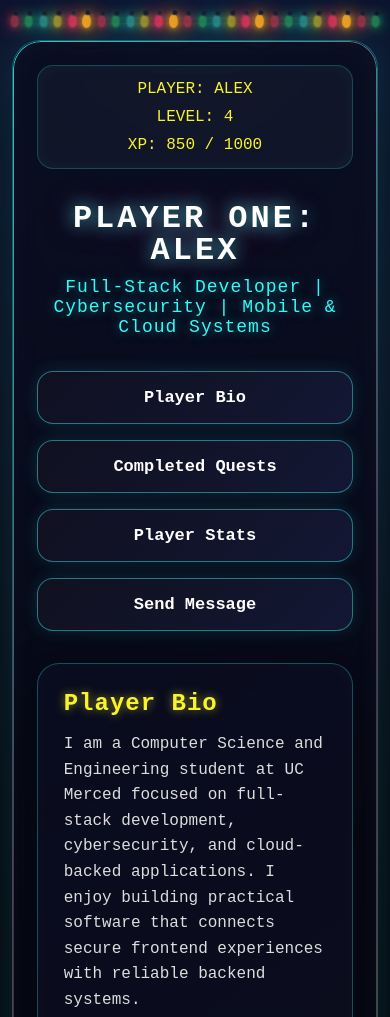
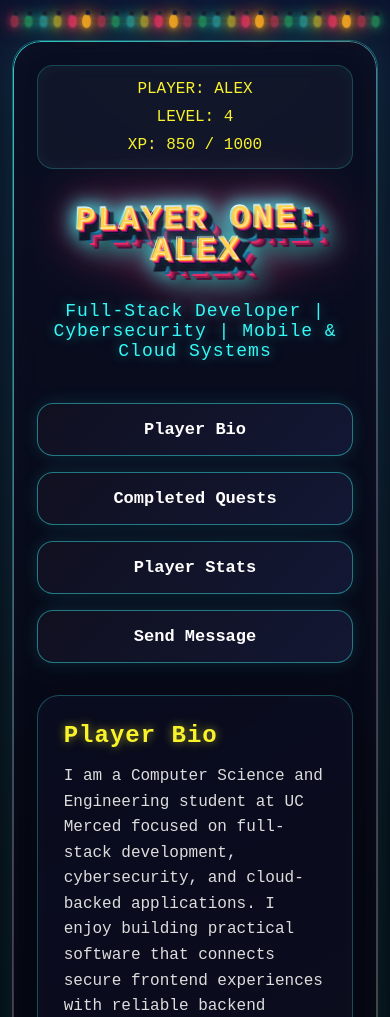
Before and after one commit to Unknown903-dev/portfolio-website, a plain HTML site: page index.html in a window 390 px wide. Shown: the top 1017 px of the page. Drawn offline with Linux system fonts and the light colour scheme.

Commit message:
feat: add 3d name

```diff
--- a/css/styles.css
+++ b/css/styles.css
@@ -341,17 +341,75 @@ button {
 }
 
 .title {
-  margin-bottom: 10px;
-  color: var(--text-main);
-  font-size: clamp(34px, 6vw, 64px);
-  line-height: 1;
-  letter-spacing: 3px;
+  position: relative;
+  isolation: isolate;
+  margin: 0 auto 44px;
+  width: fit-content;
+  max-width: 100%;
+  color: transparent;
+  font-size: clamp(38px, 7vw, 82px);
+  line-height: 0.94;
+  letter-spacing: 5px;
   text-align: center;
-  text-shadow: 0 0 18px rgba(54, 249, 246, 0.75), 0 0 34px rgba(255, 42, 109, 0.45);
+  text-transform: uppercase;
+  background:
+    linear-gradient(180deg, #ffffff 0%, #36f9f6 24%, #f8f32b 58%, #ff9f1c 82%, #ff2a6d 100%);
+  -webkit-background-clip: text;
+  background-clip: text;
+  -webkit-text-stroke: 1.4px rgba(255, 255, 255, 0.9);
+  transform: perspective(780px) rotateX(13deg) rotateY(-7deg) skewX(-2deg);
+  transform-style: preserve-3d;
+  filter:
+    drop-shadow(0 0 10px rgba(54, 249, 246, 0.85))
+    drop-shadow(0 0 24px rgba(255, 42, 109, 0.45));
+  text-shadow:
+    1px 1px 0 #ffd24a,
+    2px 2px 0 #ff9f1c,
+    3px 3px 0 #ff6b1a,
+    4px 4px 0 #ff2a6d,
+    5px 5px 0 #c91873,
+    6px 6px 0 #921667,
+    7px 7px 0 #64125d,
+    8px 8px 0 #38104f,
+    9px 9px 0 #160a35,
+    10px 10px 0 #080716,
+    13px 13px 0 rgba(0, 0, 0, 0.86),
+    18px 20px 20px rgba(0, 0, 0, 0.9),
+    0 0 18px rgba(54, 249, 246, 0.95),
+    0 0 38px rgba(255, 42, 109, 0.65),
+    0 0 62px rgba(248, 243, 43, 0.28);
+}
+
+.title::before {
+  content: attr(data-text);
+  position: absolute;
+  inset: 0;
+  z-index: -2;
+  color: #070816;
+  -webkit-text-stroke: 12px rgba(11, 16, 38, 0.96);
+  text-shadow:
+    2px 2px 0 #36f9f6,
+    4px 4px 0 #1fb6d8,
+    6px 6px 0 #166aa1,
+    8px 8px 0 #ff2a6d,
+    10px 10px 0 #9e174f,
+    12px 12px 0 #4c0f37,
+    16px 16px 18px rgba(0, 0, 0, 0.95),
+    0 0 26px rgba(54, 249, 246, 0.5);
+  transform: translate3d(14px, 17px, -22px) skewX(4deg);
+  opacity: 0.98;
+}
+
+.title::after {
+  content: none;
+  display: none;
 }
 
 .subtitle {
-  margin-bottom: 34px;
+  position: relative;
+  z-index: 2;
+  margin-top: 0;
+  margin-bottom: 42px;
   color: var(--cyan);
   font-size: 18px;
   letter-spacing: 1px;
@@ -761,7 +819,30 @@ footer {
   }
 
   .title {
-    font-size: 32px;
+    margin-bottom: 34px;
+    font-size: 34px;
+    letter-spacing: 2px;
+    -webkit-text-stroke: 0.8px rgba(255, 255, 255, 0.82);
+    transform: perspective(620px) rotateX(9deg) rotateY(-4deg) skewX(-1deg);
+    text-shadow:
+      1px 1px 0 #ffd24a,
+      2px 2px 0 #ff9f1c,
+      3px 3px 0 #ff2a6d,
+      4px 4px 0 #921667,
+      5px 5px 0 #160a35,
+      8px 9px 12px rgba(0, 0, 0, 0.9),
+      0 0 15px rgba(54, 249, 246, 0.85),
+      0 0 28px rgba(255, 42, 109, 0.55);
+  }
+
+  .title::before {
+    transform: translate3d(7px, 9px, -14px) skewX(3deg);
+    -webkit-text-stroke-width: 7px;
+  }
+
+  .title::after {
+    content: none;
+    display: none;
   }
 
   .top-bar {
@@ -817,6 +898,7 @@ footer {
 }
 /* =========================
    Christmas Lights Border
+   Safe: CSS-only decoration. No user data, no external assets.
 ========================= */
 .christmas-lights {
   position: fixed;
--- a/index.html
+++ b/index.html
@@ -54,7 +54,7 @@
         <p>XP: 850 / 1000</p>
       </div>
 
-      <h1 class="title">PLAYER ONE: ALEX</h1>
+      <h1 class="title" data-text="PLAYER ONE: ALEX">PLAYER ONE: ALEX</h1>
       <p class="subtitle">Full-Stack Developer | Cybersecurity | Mobile & Cloud Systems</p>
     </header>
 
```
